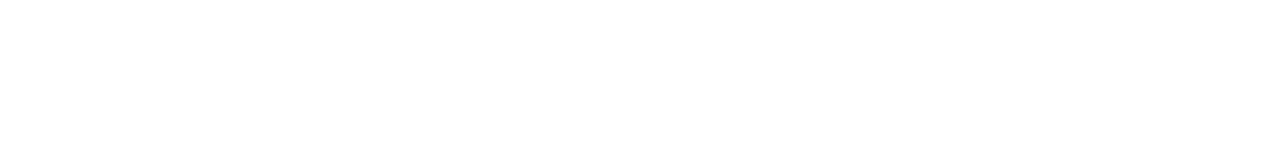
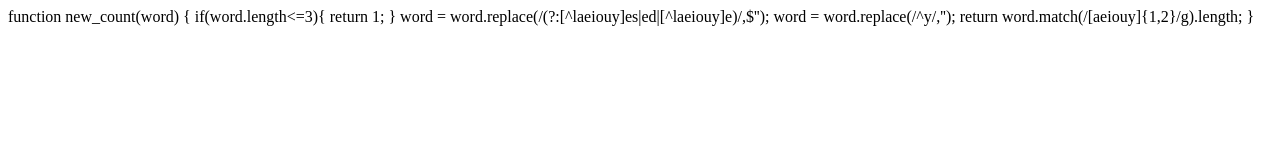
Before and after one commit to xagva/Readability_JS, a plain HTML site: page index.html in a window 1280 px wide. Drawn offline with Linux system fonts and the light colour scheme.

Commit message:
function_commit

```diff
--- a/index.html
+++ b/index.html
@@ -5,5 +5,13 @@
 
 	<body>
 
+	function new_count(word)
+	{
+	if(word.length<=3){ return 1; }
+	word = word.replace(/(?:[^laeiouy]es|ed|[^laeiouy]e)/,$'');
+	word = word.replace(/^y/,'');
+	return word.match(/[aeiouy]{1,2}/g).length;
+	}
+
 	</body>
 </html>
```
